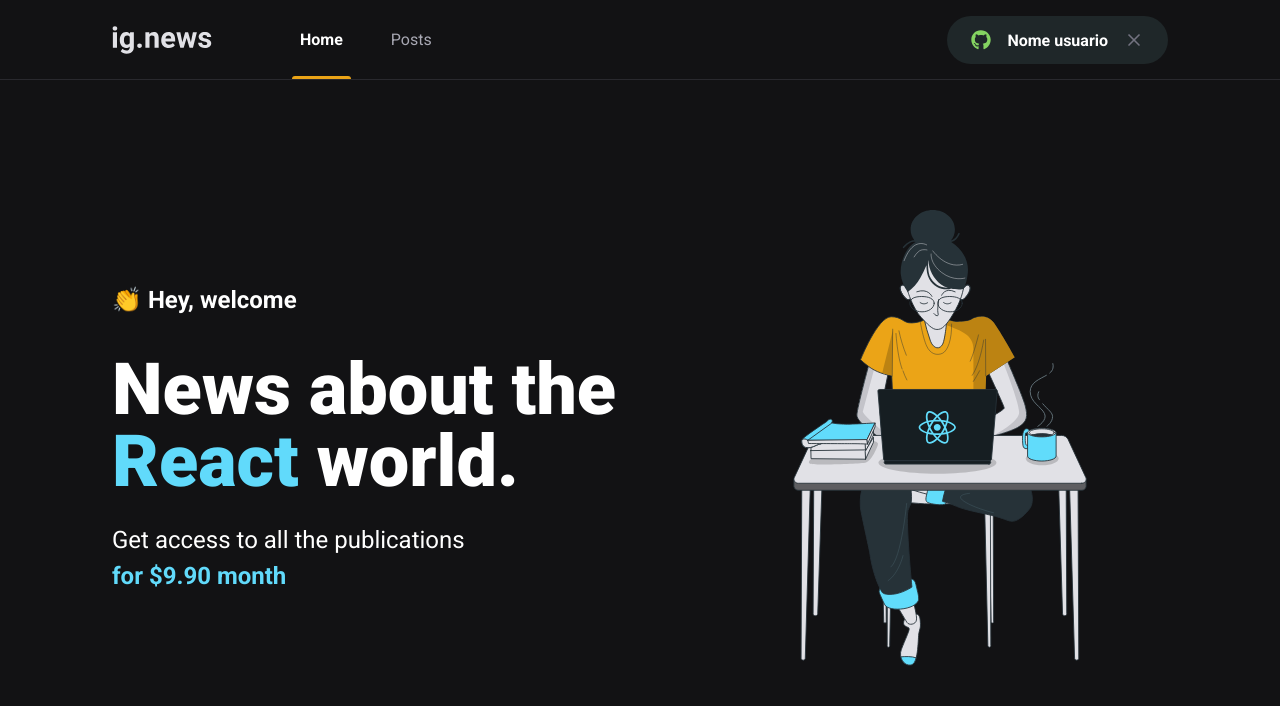
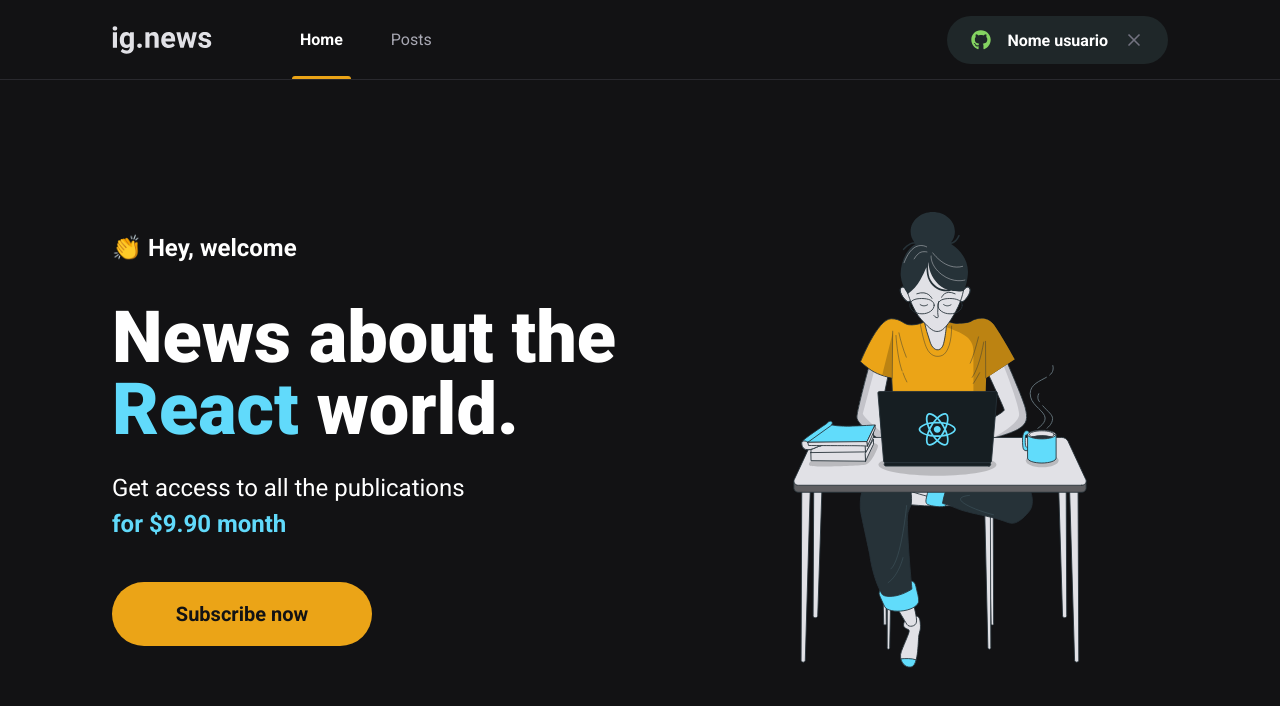
Before and after one commit to Thiago-spart/ignews, a Next.js app: page / in a window 1280 px wide. Shown: the top 706 px of the page. Built offline with nearby package versions, Linux system fonts and the light colour scheme.

Commit message:
Create SubscribeButton Component

```diff
--- a/package.json
+++ b/package.json
@@ -13,7 +13,6 @@
     "react": "17.0.2",
     "react-dom": "17.0.2",
     "react-icons": "^4.2.0",
-    "styled-component": "^2.8.0",
     "styled-components": "^5.3.0"
   },
   "devDependencies": {
--- /dev/null
+++ b/src/components/SubscribeButton/index.tsx
@@ -0,0 +1,5 @@
+import { Button } from "./styles";
+
+export const SubscribeButton = () => {
+	return <Button type="button">Subscribe now</Button>;
+};
--- /dev/null
+++ b/src/components/SubscribeButton/styles.ts
@@ -0,0 +1,22 @@
+import styled from "styled-components";
+
+export const Button = styled.button`
+	height: 4rem;
+	width: 260px;
+	border: 0;
+	border-radius: 2rem;
+	background: var(--yellow-500);
+	color: var(--gray-900);
+	font-size: 1.25rem;
+	font-weight: bold;
+
+	display: flex;
+	align-items: center;
+	justify-content: center;
+
+	transition: filter 0.2s;
+
+	&:hover {
+		filter: brightness(0.8);
+	}
+`
--- a/src/pages/index.tsx
+++ b/src/pages/index.tsx
@@ -2,6 +2,7 @@ import Head from "next/head";
 import Image from "next/image";
 
 import { Container, Hero } from "../../styles/home";
+import { SubscribeButton } from "../components/SubscribeButton";
 
 export default function Home() {
 	return (
@@ -21,16 +22,15 @@ export default function Home() {
 						<br />
 						<span>for $9.90 month</span>
 					</p>
+					<SubscribeButton />
 				</Hero>
 
-				<div>
 				<Image
 					src="/images/avatar.svg"
 					alt="Girl coding"
 					width="500px"
 					height="500px"
 				/>
-				</div>
 			</Container>
 		</>
 	);
--- a/styles/home.ts
+++ b/styles/home.ts
@@ -41,4 +41,8 @@ export const Hero = styled.section`
 		}
 	}
 
+	button {
+		margin-top: 2.5rem;
+	}
+
 `
```
Also changed, not shown: 2 other files (tests, documents, lock files or other folders). Lines whose indentation alone changed are shown as unchanged.
